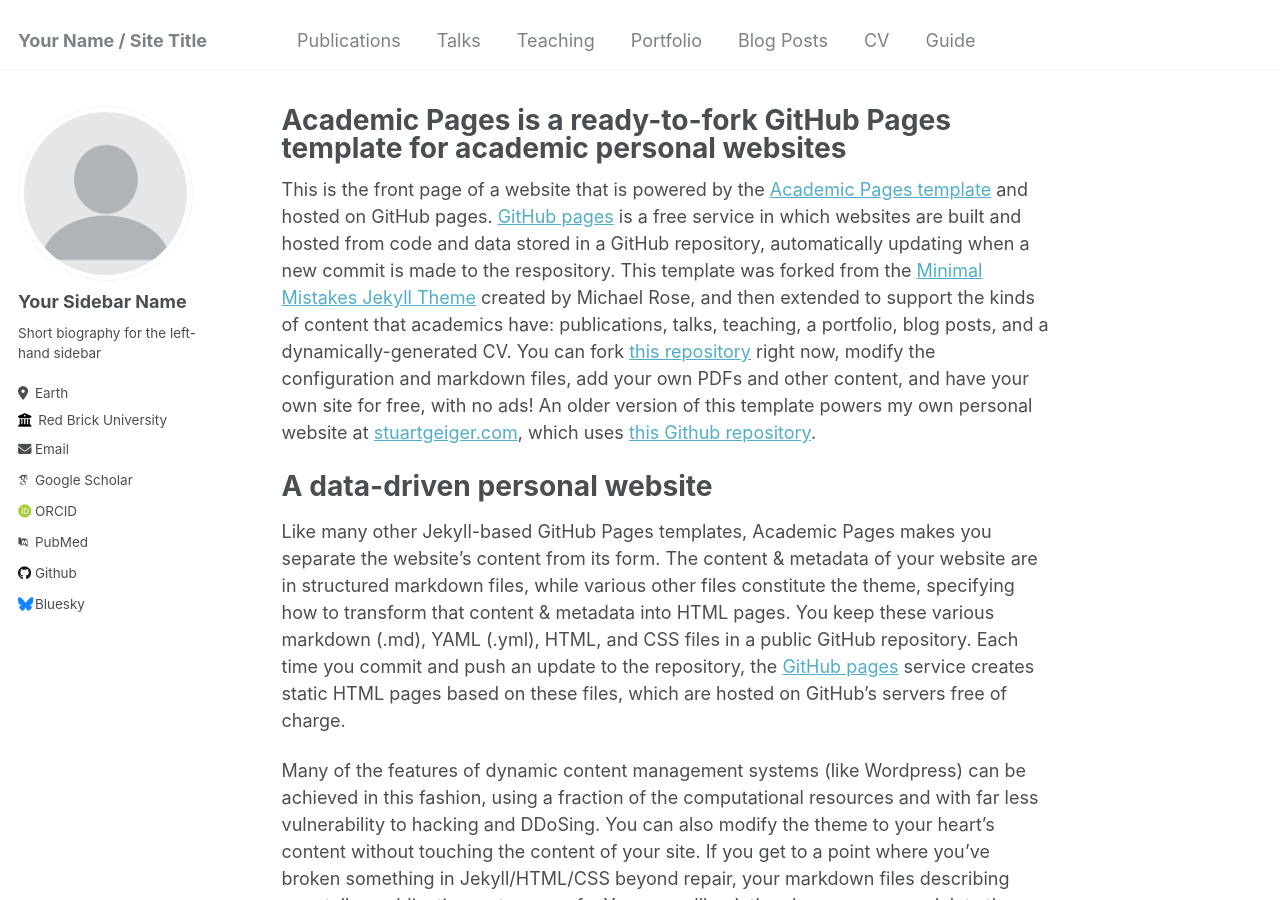
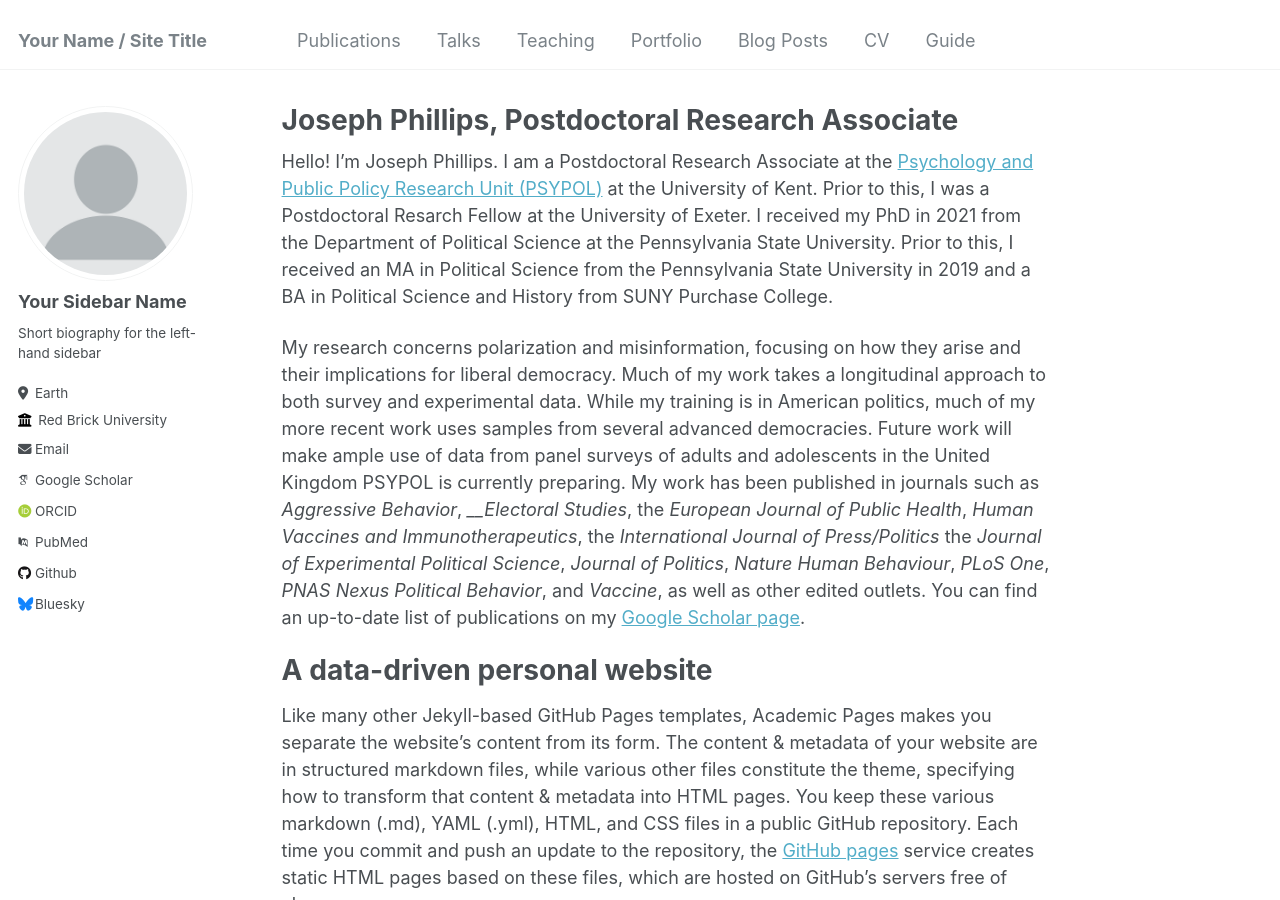
Before and after one commit to polpsychjoe/polpsychjoe.github.io, a Jekyll site: the page built from _pages/about.md, in a window 1280 px wide and 900 px high. Built offline with Jekyll 4.4.1, drawn with Linux system fonts in a browser that asks for light colours; some web fonts are replaced.

Commit message:
Update about.md

```diff
--- a/_pages/about.md
+++ b/_pages/about.md
@@ -1,13 +1,15 @@
 ---
 permalink: /
-title: "Academic Pages is a ready-to-fork GitHub Pages template for academic personal websites"
+title: "Joseph Phillips, Postdoctoral Research Associate"
 author_profile: true
 redirect_from:
   - /about/
   - /about.html
 ---
 
-This is the front page of a website that is powered by the [Academic Pages template](https://github.com/academicpages/academicpages.github.io) and hosted on GitHub pages. [GitHub pages](https://pages.github.com) is a free service in which websites are built and hosted from code and data stored in a GitHub repository, automatically updating when a new commit is made to the respository. This template was forked from the [Minimal Mistakes Jekyll Theme](https://mmistakes.github.io/minimal-mistakes/) created by Michael Rose, and then extended to support the kinds of content that academics have: publications, talks, teaching, a portfolio, blog posts, and a dynamically-generated CV. You can fork [this repository](https://github.com/academicpages/academicpages.github.io) right now, modify the configuration and markdown files, add your own PDFs and other content, and have your own site for free, with no ads! An older version of this template powers my own personal website at [stuartgeiger.com](http://stuartgeiger.com), which uses [this Github repository](https://github.com/staeiou/staeiou.github.io).
+Hello! I'm Joseph Phillips. I am a Postdoctoral Research Associate at the [Psychology and Public Policy Research Unit (PSYPOL)](https://research.kent.ac.uk/psypol/) at the University of Kent. Prior to this, I was a Postdoctoral Resarch Fellow at the University of Exeter. I received my PhD in 2021 from the Department of Political Science at the Pennsylvania State University. Prior to this, I received an MA in Political Science from the Pennsylvania State University in 2019 and a BA in Political Science and History from SUNY Purchase College.
+
+My research concerns polarization and misinformation, focusing on how they arise and their implications for liberal democracy. Much of my work takes a longitudinal approach to both survey and experimental data. While my training is in American politics, much of my more recent work uses samples from several advanced democracies. Future work will make ample use of data from panel surveys of adults and adolescents in the United Kingdom PSYPOL is currently preparing. My work has been published in journals such as _Aggressive Behavior_, ___Electoral Studies_, the _European Journal of Public Health_, _Human Vaccines and Immunotherapeutics_, the _International Journal of Press/Politics_ the _Journal of Experimental Political Science_, _Journal of Politics_, _Nature Human Behaviour_, _PLoS One_, _PNAS Nexus_ _Political Behavior_, and _Vaccine_, as well as other edited outlets. You can find an up-to-date list of publications on my [Google Scholar page](https://scholar.google.com/citations?hl=en&user=kfmCx_kAAAAJ&view_op=list_works&sortby=pubdate).
 
 A data-driven personal website
 ======
```
